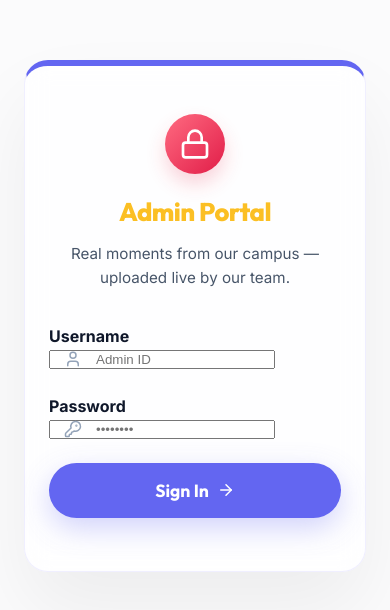
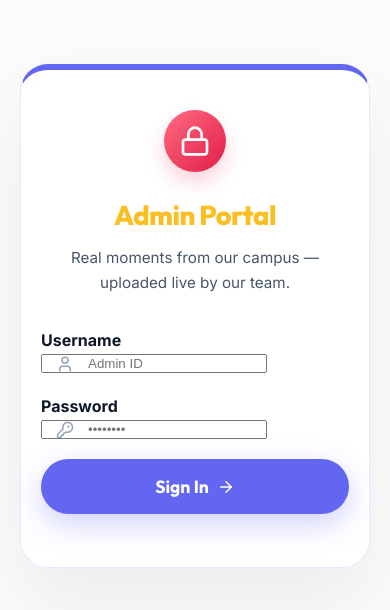
Before and after one commit to upadhyayravi023/cbk, a React (Vite) app in the folder frontend/: page /admin/login in a window 390 px wide. Shown: the part 106-716 px from the top of the page. Built offline with nearby package versions, Linux system fonts and the light colour scheme; no server answers.

Commit message:
Perfecting Admin Portal balancing for mobile devices

```diff
--- a/frontend/src/pages/AdminDashboard.css
+++ b/frontend/src/pages/AdminDashboard.css
@@ -1,7 +1,7 @@
 /* src/pages/AdminDashboard.css */
 
 .admin-dashboard {
-  padding: 4rem 2rem 8rem 2rem;
+  padding: 3rem 1.5rem 8rem 1.5rem;
 }
 
 .dashboard-header {
@@ -39,8 +39,8 @@
 
 .dashboard-stats {
   display: grid;
-  grid-template-columns: repeat(2, 1fr);
-  gap: 2rem;
+  grid-template-columns: repeat(auto-fit, minmax(240px, 1fr));
+  gap: 1.5rem;
   margin-bottom: 3rem;
 }
 
@@ -217,28 +217,32 @@
 .badge-sm { background: #e0e7ff; color: #4338ca; padding: 2px 8px; border-radius: 12px; font-size: 0.75rem; font-weight: bold; margin-top: 5px; display: inline-block; }
 
 @media (max-width: 768px) {
-  .admin-dashboard { padding: 2rem 1rem 4rem 1rem; }
-  .dashboard-header h1 { font-size: 2rem; }
-  .dashboard-header p { font-size: 0.95rem; }
+  .admin-dashboard { padding: 2rem 1rem 6rem; }
+  .dashboard-header { text-align: center; }
+  .dashboard-header h1 { font-size: 2.2rem; }
+  .dashboard-header p { font-size: 1rem; }
   .dashboard-stats {
     grid-template-columns: 1fr;
-    gap: 1.5rem;
+    gap: 1rem;
   }
-  .cms-grid { grid-template-columns: 1fr; gap: 2rem; }
-  .dashboard-tabs { overflow-x: auto; white-space: nowrap; -webkit-overflow-scrolling: touch; }
-  .tab-btn { padding: 0.8rem 1rem; font-size: 0.95rem; }
-  .admin-table { font-size: 0.85rem; }
-  .admin-table th, .admin-table td { padding: 0.8rem 1rem; }
+  .stat-card { padding: 1.5rem; }
+  .stat-number { font-size: 2.5rem; }
+
+  .cms-grid { grid-template-columns: 1fr; gap: 2.5rem; }
+  .dashboard-tabs { overflow-x: auto; -webkit-overflow-scrolling: touch; border-bottom: 1px solid #e2e8f0; }
+  .tab-btn { padding: 0.8rem 1.25rem; font-size: 1rem; }
 }
 
 @media (max-width: 480px) {
-  .dashboard-header { flex-direction: column; align-items: flex-start; gap: 1rem; }
-  .logout-btn { width: 100%; justify-content: center; }
-  .dashboard-header h1 { font-size: 1.7rem; }
+  .admin-dashboard { padding: 1.5rem 0.75rem 5rem; }
+  .dashboard-header { gap: 1.25rem; }
+  .dashboard-header h1 { font-size: 1.85rem; }
   .stat-number { font-size: 2.2rem; }
+  .logout-btn { width: 100%; border-radius: 12px; margin-top: 1rem; }
+
   .gallery-admin-grid { grid-template-columns: 1fr; }
-  .cms-grid { padding: 0; }
-  .form-card-glass { padding: 1.5rem; }
+  .admin-table { font-size: 0.8rem; }
+  .admin-table th, .admin-table td { padding: 0.75rem 0.5rem; }
 }
 
 /* Inline edit */
--- a/frontend/src/pages/AdminLogin.css
+++ b/frontend/src/pages/AdminLogin.css
@@ -6,17 +6,17 @@
   align-items: center;
   justify-content: center;
   background: radial-gradient(circle at top left, var(--gradient-start) 0%, #f8fafc 40%, #ffffff 100%);
-  padding: 2rem;
+  padding: 1.5rem;
 }
 
 .login-card {
   width: 100%;
   max-width: 440px;
-  padding: 4rem 3rem;
-  background: rgba(255, 255, 255, 0.8);
-  backdrop-filter: blur(12px);
-  -webkit-backdrop-filter: blur(12px);
-  border: 1px solid rgba(108, 99, 255, 0.1);
+  padding: 3rem 2rem;
+  background: rgba(255, 255, 255, 0.82);
+  backdrop-filter: blur(16px);
+  -webkit-backdrop-filter: blur(16px);
+  border: 1px solid rgba(108, 99, 255, 0.15);
   border-top: 6px solid var(--primary);
   border-radius: 32px;
   box-shadow: 0 40px 80px rgba(0,0,0,0.06);
@@ -124,8 +124,9 @@
 .mt-4 { margin-top: 1.5rem; }
 .mt-3 { margin-top: 1rem; }
 @media (max-width: 480px) {
-  .login-page { padding: 1.5rem; }
-  .login-card { padding: 3rem 1.5rem; border-radius: 24px; }
-  .login-card h2 { font-size: 1.6rem; }
-  .lock-icon-wrapper { width: 60px; height: 60px; margin-bottom: 1rem; }
+  .login-page { padding: 1.25rem; }
+  .login-card { padding: 2.5rem 1.25rem; border-radius: 28px; }
+  .login-card h2 { font-size: 1.7rem; }
+  .lock-icon-wrapper { width: 62px; height: 62px; margin-bottom: 1.25rem; }
+  .login-form .form-group { margin-bottom: 1.25rem; }
 }
```
